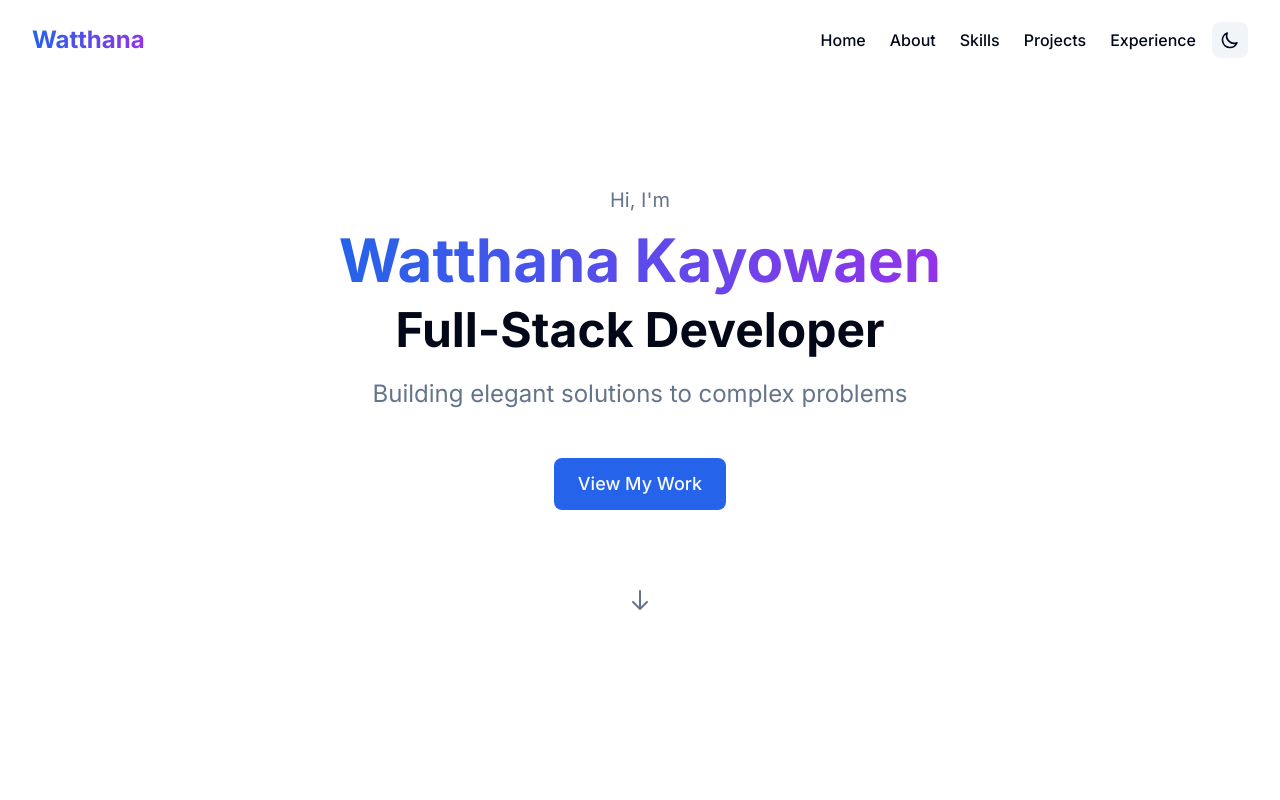
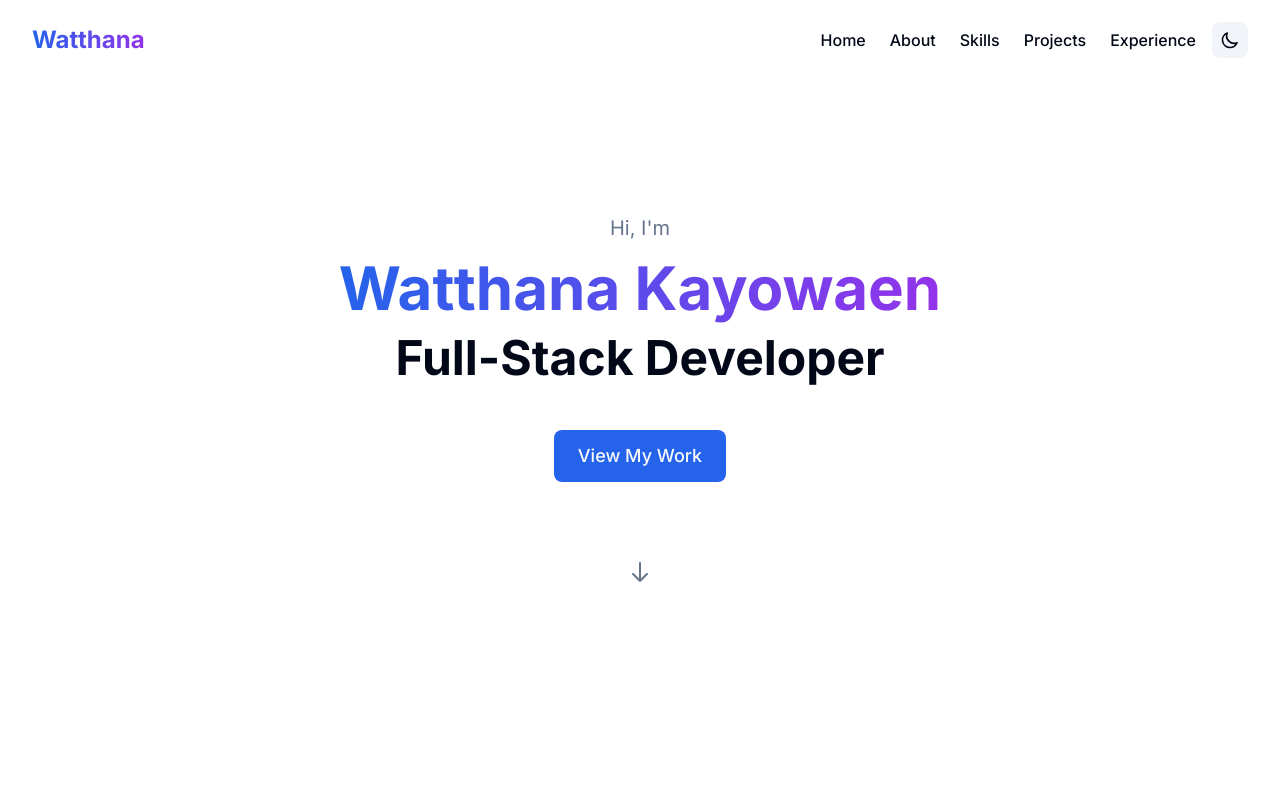
Before and after one commit to Watthana65022128/my-portfolio, a Next.js app: page / in a window 1280 px wide. Shown: the top 800 px of the page. Built offline with nearby package versions, Linux system fonts and the light colour scheme.

Commit message:
refactor: remove tagline from personalInfo interface and data

```diff
--- a/src/data/personal.ts
+++ b/src/data/personal.ts
@@ -3,7 +3,6 @@ import { PersonalInfo, SocialLink, NavItem } from "@/types";
 export const personalInfo: PersonalInfo = {
   name: "Watthana Kayowaen",
   title: "Full-Stack Developer",
-  tagline: "Building elegant solutions to complex problems",
   bio: [
     "Hello, I'm Jame, a dedicated Full-Stack Developer with a strong interest in modern web technologies. I’m passionate about building applications that are visually refined, high-performing, and genuinely user-centric.",
     "With solid experience in both frontend and backend development, I focus on writing clean, maintainable code and designing systems that are structured, scalable, and reliable.",
--- a/src/types/index.ts
+++ b/src/types/index.ts
@@ -61,7 +61,6 @@ export interface Experience {
 export interface PersonalInfo {
   name: string;
   title: string;
-  tagline: string;
   bio: string[];
   email: string;
   location: string;
```
